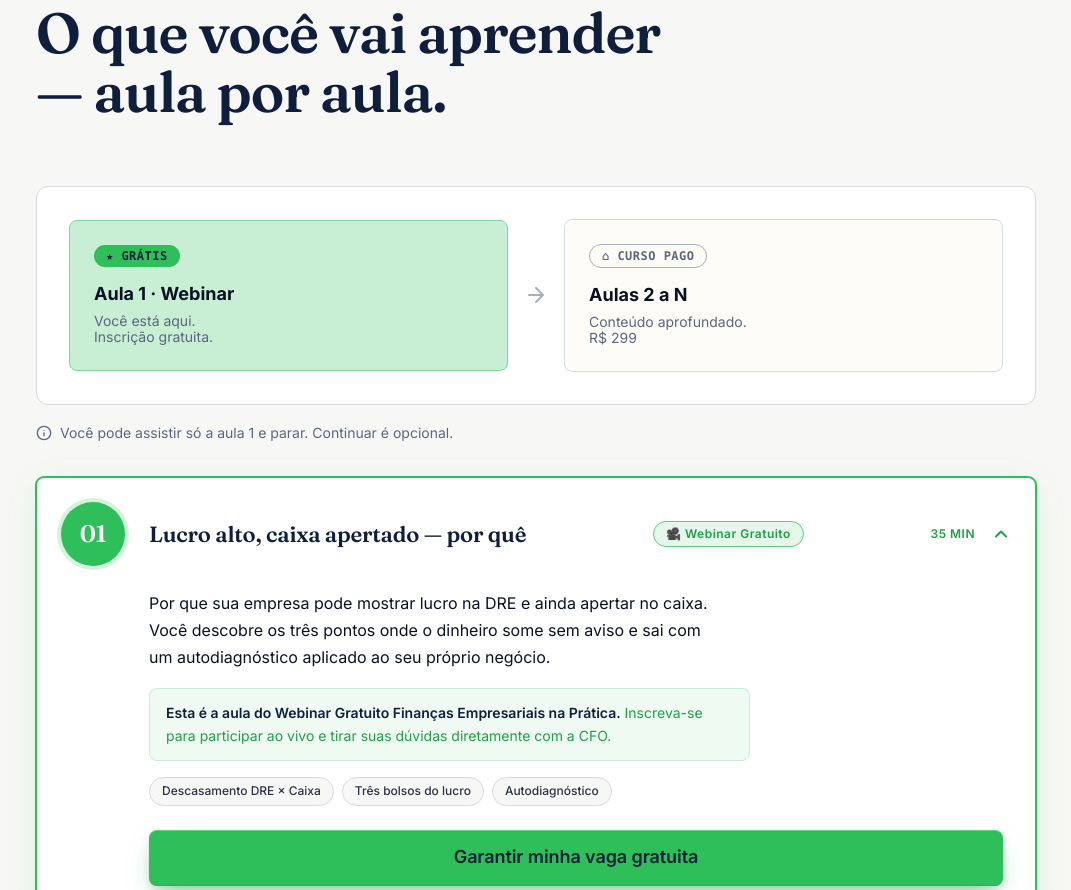
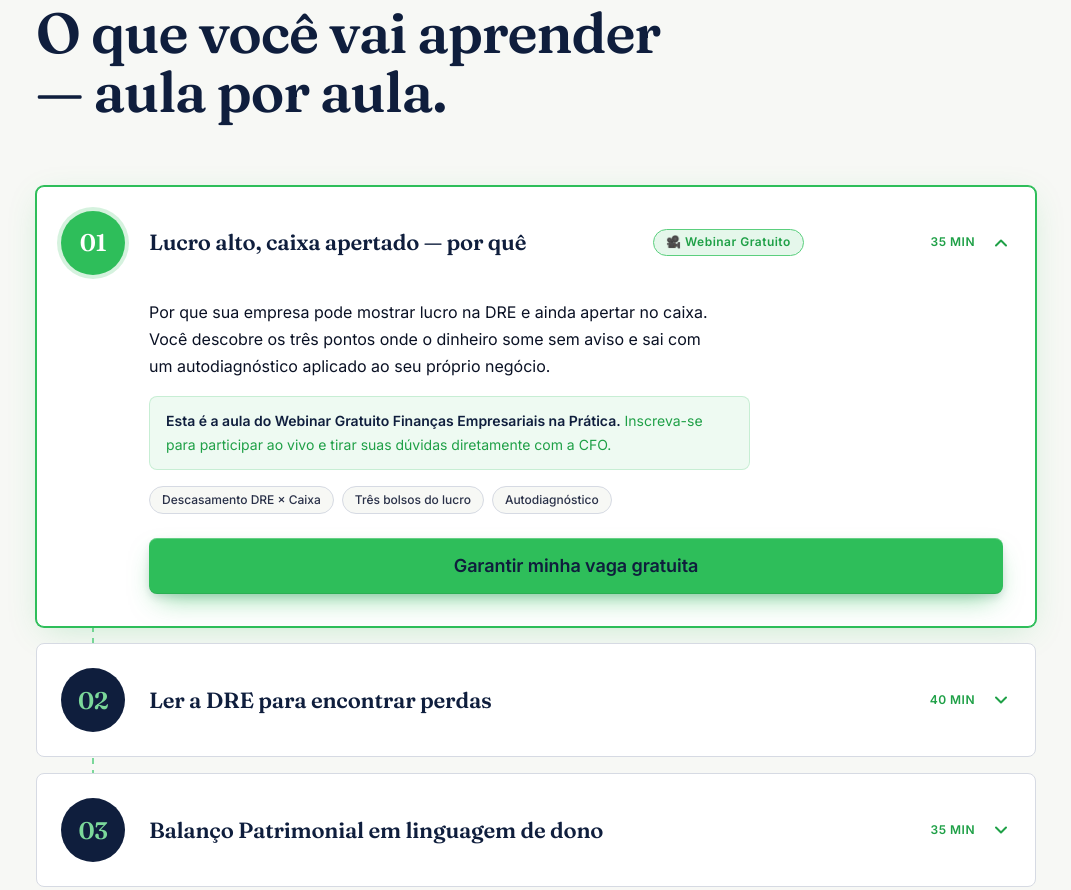
Before and after one commit to agabrielmqueiroz-lang/LandingPage_Climb4b, a website built with Vite: page index.html in a window 1280 px wide. Shown: the part 3665-4555 px from the top of the page, without its empty margins (104-1175 px from the left). Built offline with nearby package versions, Linux system fonts and the light colour scheme.

Commit message:
fix: remove timeline and rewrite FAQ with formal tone

```diff
--- a/index.html
+++ b/index.html
@@ -617,25 +617,7 @@
             O que você vai aprender — aula por aula.
           </h2>
 
-          <div class="timeline-visual">
-            <div class="timeline-gratis">
-              <span class="badge badge--green timeline-badge">★ GRÁTIS</span>
-              <h4 class="timeline-title">Aula 1 &middot; Webinar</h4>
-              <p class="timeline-desc">Você está aqui.<br>Inscrição gratuita.</p>
-            </div>
-            <div class="timeline-arrow" aria-hidden="true">
-              <svg viewBox="0 0 24 24" fill="none" stroke="currentColor" stroke-width="2" stroke-linecap="round" stroke-linejoin="round"><path d="M5 12h14M12 5l7 7-7 7"/></svg>
-            </div>
-            <div class="timeline-pago">
-              <span class="badge badge--outline timeline-badge">&#8962; CURSO PAGO</span>
-              <h4 class="timeline-title">Aulas 2 a N</h4>
-              <p class="timeline-desc">Conteúdo aprofundado.<br>R$ 299</p>
-            </div>
-          </div>
-          <p class="timeline-note">
-            <svg viewBox="0 0 24 24" fill="none" stroke="currentColor" stroke-width="2" stroke-linecap="round" stroke-linejoin="round" aria-hidden="true"><circle cx="12" cy="12" r="10"/><path d="M12 16v-4M12 8h.01"/></svg>
-            Você pode assistir só a aula 1 e parar. Continuar é opcional.
-          </p>
+          </h2>
 
           <ol class="aulas-list">
             <li class="aula-webinar-destaque">
@@ -1066,28 +1048,55 @@
           <div class="faq-list">
           <details>
             <summary>
-              <h3>A aula 1 é mesmo gratuita? Tem pegadinha?</h3>
+              <h3>A inscrição para o webinar é totalmente gratuita?</h3>
             </summary>
             <p>
-              É 100% grátis. Sem cartão, sem cobrança. Só pedimos seu email pra enviar o link.
+              Sim. A aula introdutória é 100% gratuita. Não há cobranças ocultas e não solicitamos dados de cartão de crédito para a sua inscrição.
             </p>
           </details>
 
           <details>
             <summary>
-              <h3>E o curso completo, quanto custa?</h3>
+              <h3>A participação no webinar me obriga a adquirir o programa completo?</h3>
             </summary>
             <p>
-              As aulas 2 a N custam R$ 299. Apresentamos ao final da aula 1 &mdash; comprar é opcional.
+              De forma alguma. Você tem total liberdade para assistir apenas à aula gratuita e absorver o conteúdo ensinado. A decisão de avançar para as demais aulas e adquirir o programa completo é estritamente opcional.
             </p>
           </details>
 
           <details>
             <summary>
-              <h3>Sou obrigado a comprar pra assistir a aula 1?</h3>
+              <h3>Qual é o investimento caso eu decida continuar no programa completo?</h3>
             </summary>
             <p>
-              Não. Você pode assistir e ir embora.
+              O acesso ao programa "Finanças Empresariais na Prática", que inclui as aulas complementares, planilhas e o acesso à comunidade de alunos, possui o valor de R$ 299. Esta oferta será detalhada ao final da primeira aula.
+            </p>
+          </details>
+
+          <details>
+            <summary>
+              <h3>O conteúdo do webinar é gravado ou ao vivo?</h3>
+            </summary>
+            <p>
+              O conteúdo do webinar principal é transmitido de forma estruturada para o melhor aproveitamento técnico. No entanto, as interações, a exclusividade no grupo VIP e o suporte da equipe ocorrem em tempo real.
+            </p>
+          </details>
+
+          <details>
+            <summary>
+              <h3>Já possuo conhecimentos financeiros. O webinar ainda será útil para mim?</h3>
+            </summary>
+            <p>
+              Certamente. O grande diferencial do nosso método não é a análise isolada de indicadores, mas sim a <strong>leitura conectada</strong>. Você aprenderá como integrar DRE, Balanço Patrimonial e Fluxo de Caixa em uma única visão executiva, aprimorando seu raciocínio estratégico.
+            </p>
+          </details>
+
+          <details>
+            <summary>
+              <h3>Haverá emissão de certificado?</h3>
+            </summary>
+            <p>
+              O certificado digital de conclusão é exclusivo para os alunos que decidirem avançar e concluírem todas as etapas do programa completo (Aulas 1 a 5).
             </p>
           </details>
           </div>
--- a/src/styles/sections/aulas.css
+++ b/src/styles/sections/aulas.css
@@ -294,98 +294,3 @@
 .aula-webinar-cta {
   margin-top: var(--space-2);
 }
-
-/* ============================================================
-   TIMELINE VISUAL (GRÁTIS VS PAGO)
-   ============================================================ */
-.timeline-visual {
-  display: flex;
-  flex-direction: column;
-  gap: var(--space-4);
-  margin-bottom: var(--space-4);
-  background: var(--white);
-  padding: var(--space-6);
-  border-radius: var(--radius-lg);
-  border: 1px solid var(--rule);
-}
-
-@media (min-width: 720px) {
-  .timeline-visual {
-    flex-direction: row;
-    align-items: center;
-    padding: var(--space-8);
-  }
-}
-
-.timeline-gratis,
-.timeline-pago {
-  flex: 1;
-  display: flex;
-  flex-direction: column;
-  align-items: flex-start;
-  gap: var(--space-2);
-  padding: var(--space-6);
-  border-radius: var(--radius-md);
-}
-
-.timeline-gratis {
-  background: var(--green-200);
-  border: 1px solid var(--green-300);
-}
-
-.timeline-pago {
-  background: var(--bg);
-  border: 1px solid var(--rule);
-}
-
-.timeline-badge {
-  margin-bottom: var(--space-2);
-}
-
-.timeline-title {
-  font-family: var(--font-body);
-  font-size: var(--fs-md);
-  font-weight: var(--fw-bold);
-  color: var(--text);
-  margin: 0;
-}
-
-.timeline-desc {
-  font-size: var(--fs-sm);
-  color: var(--text-muted);
-  margin: 0;
-  line-height: var(--lh-snug);
-}
-
-.timeline-arrow {
-  display: flex;
-  justify-content: center;
-  align-items: center;
-  color: var(--ink-300);
-}
-
-.timeline-arrow svg {
-  width: 24px;
-  height: 24px;
-}
-
-@media (max-width: 719px) {
-  .timeline-arrow {
-    transform: rotate(90deg);
-  }
-}
-
-.timeline-note {
-  display: flex;
-  align-items: center;
-  gap: var(--space-2);
-  font-size: var(--fs-sm);
-  color: var(--text-muted);
-  margin-bottom: var(--space-8);
-}
-
-.timeline-note svg {
-  width: 16px;
-  height: 16px;
-  flex-shrink: 0;
-}
```
